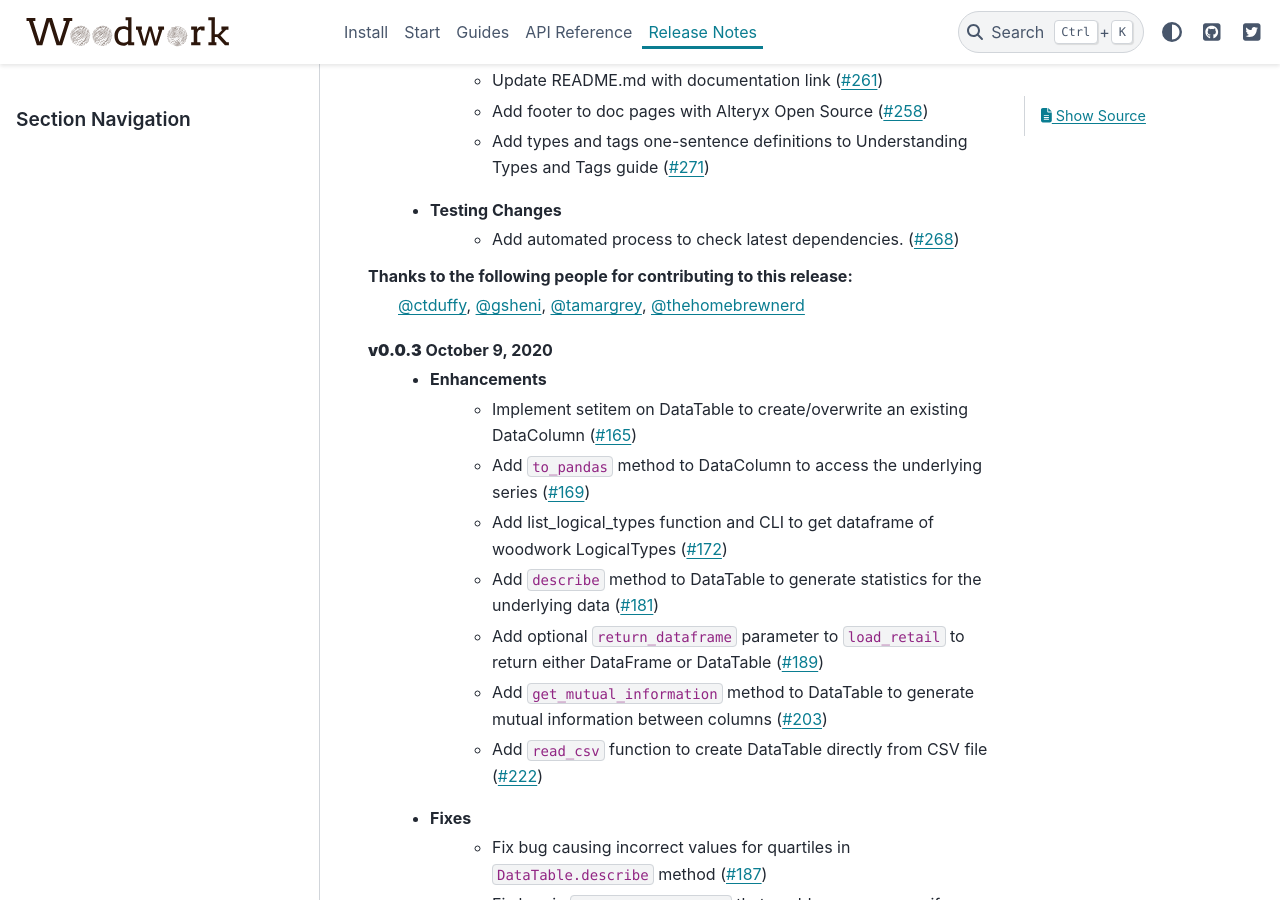
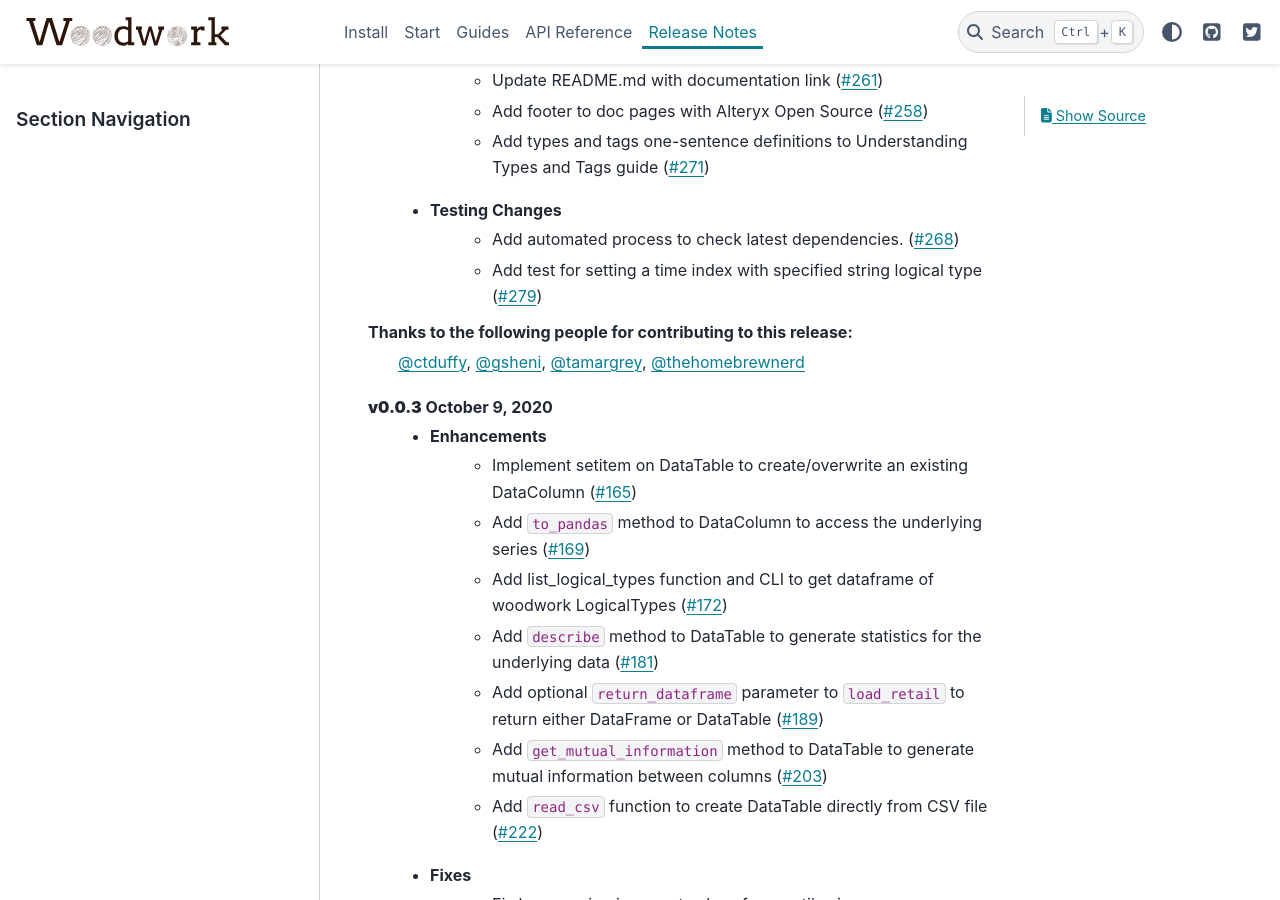
Before and after one commit to alteryx/woodwork, a Sphinx documentation site: the page built from docs/source/release_notes.rst, in a window 1280 px wide and 900 px high, scrolled down 742 px. Built offline with Sphinx 7.4.7 and the PyData theme 0.15.4, drawn with Linux system fonts in a browser that asks for light colours; comment, search, counter and statistics services are not loaded.

Commit message:
Add release note

```diff
--- a/docs/source/release_notes.rst
+++ b/docs/source/release_notes.rst
@@ -20,6 +20,7 @@ Release Notes
         * Add types and tags one-sentence definitions to Understanding Types and Tags guide (:pr:`271`)
     * Testing Changes
         * Add automated process to check latest dependencies. (:pr:`268`)
+        * Add test for setting a time index with specified string logical type (:pr:`279`)
 
 Thanks to the following people for contributing to this release:
     :user:`ctduffy`, :user:`gsheni`, :user:`tamargrey`, :user:`thehomebrewnerd`
```
